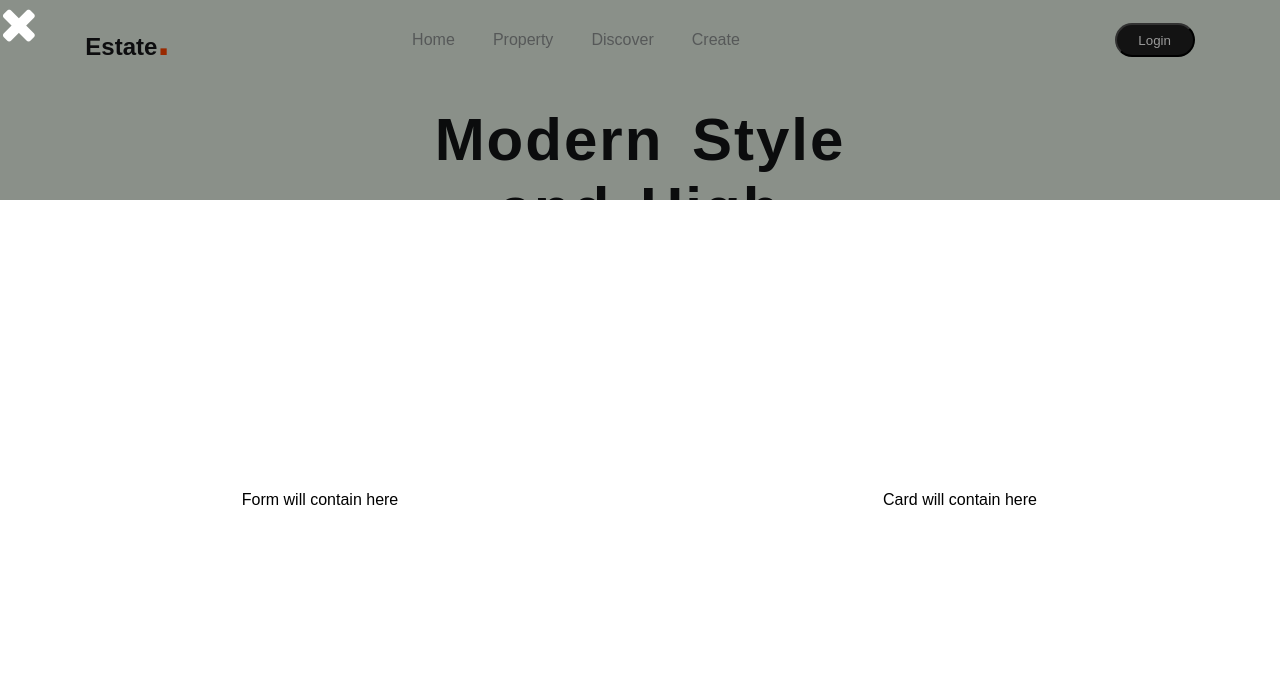
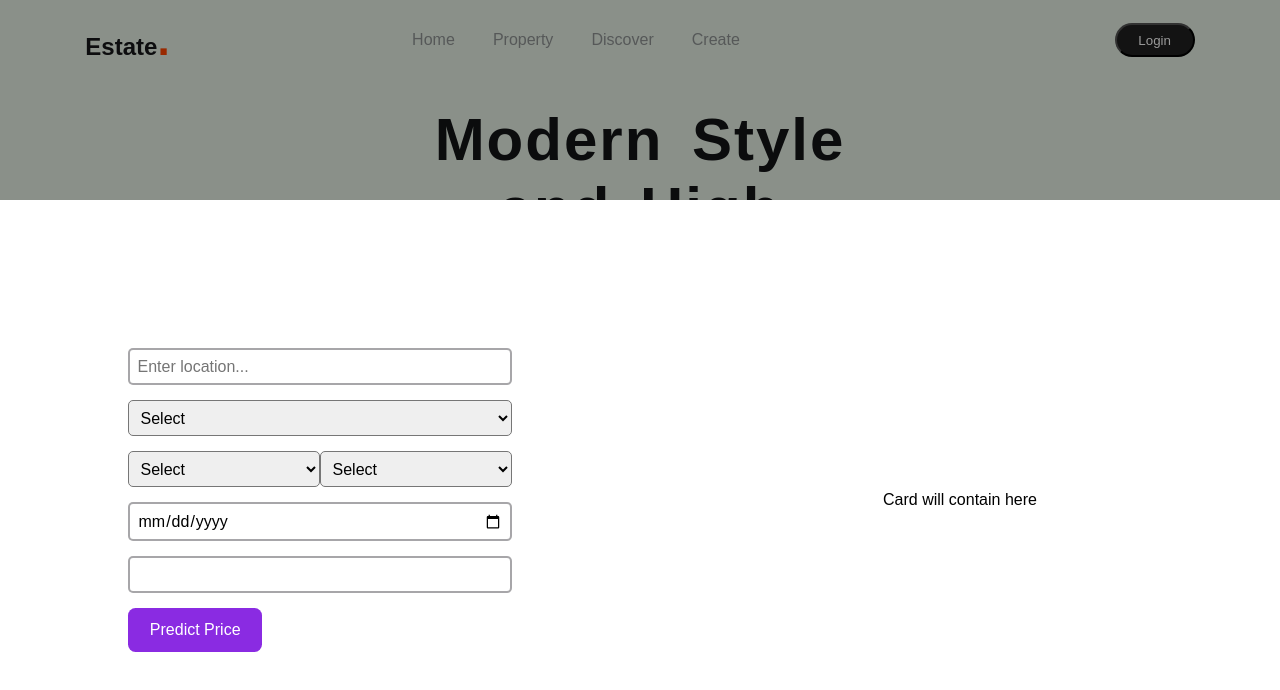
Before and after one commit to GairikSharma/Prediction_model, a plain HTML site: page client/index.html in a window 1280 px wide. Both pictures are taken after a click on the button "See More". Drawn offline with Linux system fonts and the light colour scheme.

Commit message:
ui change

```diff
--- a/client/index.css
+++ b/client/index.css
@@ -182,8 +182,10 @@ body {
   height: 80%;
   background-color: transparent;
   display: flex;
+  flex-direction: column;
   justify-content: center;
   align-items: center;
+  gap: 15px;
 }
 .card-wrapper {
   width: 40%;
@@ -193,3 +195,62 @@ body {
   justify-content: center;
   align-items: center;
 }
+.size-bath {
+  display: flex;
+  flex-direction: row;
+  justify-content: center;
+  align-items: center;
+}
+.form-control {
+  width: 75%;
+  padding: 4px;
+  font-size: 16px;
+  padding: 7.5px;
+  border-radius: 5px;
+  border: rgba(74, 72, 77, 0.483) solid 2px;
+}
+.form-control:focus {
+  outline: none;
+  border: blueviolet solid 2px;
+}
+.select-form {
+  width: 75%;
+  padding: 4px;
+  font-size: 16px;
+  padding: 7.5px;
+  border-radius: 5px;
+}
+.select-form:focus {
+  outline: none;
+  border: blueviolet solid 2px;
+}
+.size-bath {
+  width: 75%;
+}
+.size-bath select {
+  width: 50%;
+  padding: 4px;
+  font-size: 16px;
+  padding: 7.5px;
+  display: flex;
+  flex-direction: row;
+  justify-content: space-around;
+  align-items: center;
+  border-radius: 5px;
+}
+.size-bath select:focus {
+  outline: none;
+  border: blueviolet solid 2px;
+}
+.button-wrapper {
+  width: 75%;
+}
+.check-price {
+  width: 35%;
+  height: 44px;
+  border-radius: 7.5px;
+  color: white;
+  background: blueviolet;
+  font-size: 16px;
+  border: none;
+}
--- a/client/index.html
+++ b/client/index.html
@@ -5,7 +5,10 @@
     <meta name="viewport" content="width=device-width, initial-scale=1.0" />
     <title>Document</title>
     <link rel="stylesheet" href="index.css" />
-    <link rel="stylesheet" href="https://cdnjs.cloudflare.com/ajax/libs/font-awesome/4.7.0/css/font-awesome.min.css">
+    <link
+      rel="stylesheet"
+      href="https://cdnjs.cloudflare.com/ajax/libs/font-awesome/4.7.0/css/font-awesome.min.css"
+    />
     <script src="https://cdnjs.cloudflare.com/ajax/libs/font-awesome/6.4.2/css/all.min.css"></script>
   </head>
   <body>
@@ -49,13 +52,51 @@
       </div>
 
       <div class="modal-wrapper" id="modal-wrapper">
-        <i
+        <!-- <i
           class="fa fa-close"
           id="close"
           style="font-size: 48px; color: white"
-        ></i>
+        ></i> -->
         <div class="modal-content">
-          <div class="form-wrapper">Form will contain here</div>
+          <div class="form-wrapper">
+            <input
+              type="text"
+              class="form-control"
+              placeholder="Enter location..."
+            />
+
+            <select name="cars" class="select-form" id="cars" form="carform">
+              <option value="volvo">Select</option>
+              <option value="volvo">Volvo</option>
+              <option value="saab">Saab</option>
+              <option value="opel">Opel</option>
+              <option value="audi">Audi</option>
+            </select>
+
+            <div class="size-bath">
+              <select name="cars" id="cars" form="carform">
+                <option value="volvo">Select</option>
+                <option value="volvo">Volvo</option>
+                <option value="saab">Saab</option>
+                <option value="opel">Opel</option>
+                <option value="audi">Audi</option>
+              </select>
+
+              <select name="cars" id="cars" form="carform">
+                <option value="volvo">Select</option>
+                <option value="volvo">Volvo</option>
+                <option value="saab">Saab</option>
+                <option value="opel">Opel</option>
+                <option value="audi">Audi</option>
+              </select>
+            </div>
+
+            <input type="date" class="form-control" />
+            <input type="number" class="form-control" />
+            <div class="button-wrapper">
+              <button class="check-price">Predict Price</button>
+            </div>
+          </div>
           <div class="card-wrapper">Card will contain here</div>
         </div>
       </div>
```
